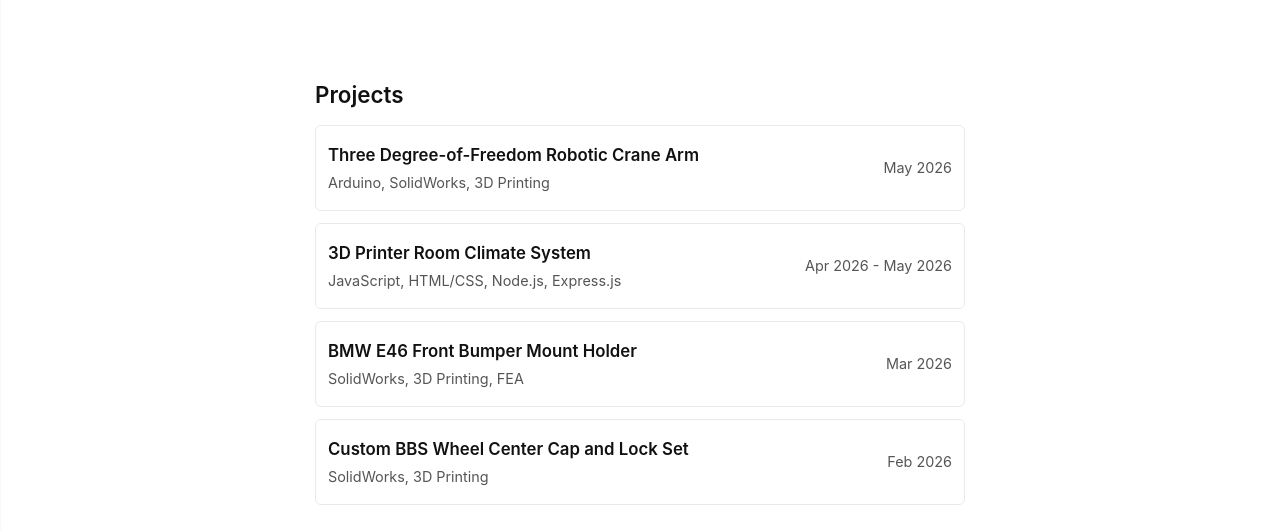
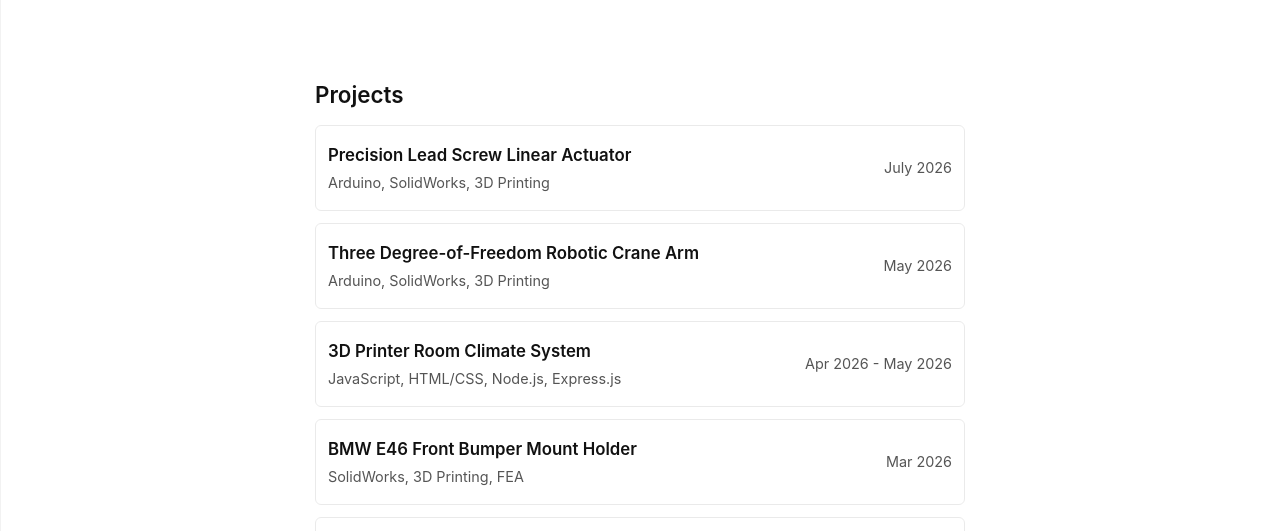
Before and after one commit to pierson-lee/personalwebsite, a plain HTML site: page index.html in a window 1280 px wide. Shown: the part 201-732 px from the top of the page. Drawn offline with Linux system fonts and the light colour scheme.

Commit message:
added project and changed grid opacity

```diff
--- a/index.html
+++ b/index.html
@@ -30,6 +30,16 @@
         <section class="section-group">
             <!--Project Cards-->
             <h2>Projects</h2>
+
+            <article class="interactive-card" onclick="openModal('proj_linact')">
+                <div class="card-header">
+                    <div>
+                        <h3>Precision Lead Screw Linear Actuator</h3>
+                        <span class="sub-text">Arduino, SolidWorks, 3D Printing</span>
+                    </div>
+                    <span class="date">July 2026</span>
+                </div>
+            </article>
 
             <article class="interactive-card" onclick="openModal('proj_crane')">
                 <div class="card-header">
--- a/script.js
+++ b/script.js
@@ -1,6 +1,30 @@
 // Proj/Exp Card Contents
 const portfolioDatabase = {
     // Projects
+    proj_linact: {
+        title: "Precision Lead Screw Linear Actuator",
+        subtitle: "July 2026",
+        media: "assets/project-media/linact.png",
+        body: `
+            <p>A lead screw linear actuator designed for a 28BYJ-48 stepper motor.</p>
+            <h4>About the Project</h4>
+            <p>Process</p>
+            <ul>
+                <li>Modelled the full actuator assembly in SolidWorks to fit a 28BYJ-48 stepper motor</li>
+                <li>Took measurements of the motor geometry to ensure an interference/press fit between the lead screw hole and motor output shaft, as well as proper mounting hole alignment</li>
+                <li>Selected an M8 x 1.25 thread for the lead screw to balance precise linear motion and travel speed</li>
+            </ul>
+            <p>Results</p>
+            <ul>
+                <li>Actuator achieves a theoretical linear output force of approximately 60 N (~13 lbs) based on the 64:1 internal motor reduction and thread size</li>
+                <li>Verified the physical actuator assembly under loads up to 10 lbs</li>
+            </ul>
+        `,
+        images: [
+            "assets/project-media/linactassembly.png"
+        ]
+    },
+
     proj_crane: {
         title: "Three Degree-of-Freedom Robotic Crane Arm",
         subtitle: "May 2026",
--- a/style.css
+++ b/style.css
@@ -13,10 +13,10 @@
 
 body {
     background-color: var(--bg-color);
-    /* Grid paper style */
+    /* Grid paper style — bumped opacity to 0.05 for multi-monitor visibility */
     background-image:
-        linear-gradient(to right, rgba(0, 0, 0, 0.025) 1px, transparent 1px),
-        linear-gradient(to bottom, rgba(0, 0, 0, 0.025) 1px, transparent 1px);
+        linear-gradient(to right, rgba(0, 0, 0, 0.05) 1px, transparent 1px),
+        linear-gradient(to bottom, rgba(0, 0, 0, 0.05) 1px, transparent 1px);
     background-size: 25px 25px;
     background-attachment: fixed;
     color: var(--text-primary);
```
Also changed, not shown: assets/project-media/linactassembly.png (added), 1 other file.
